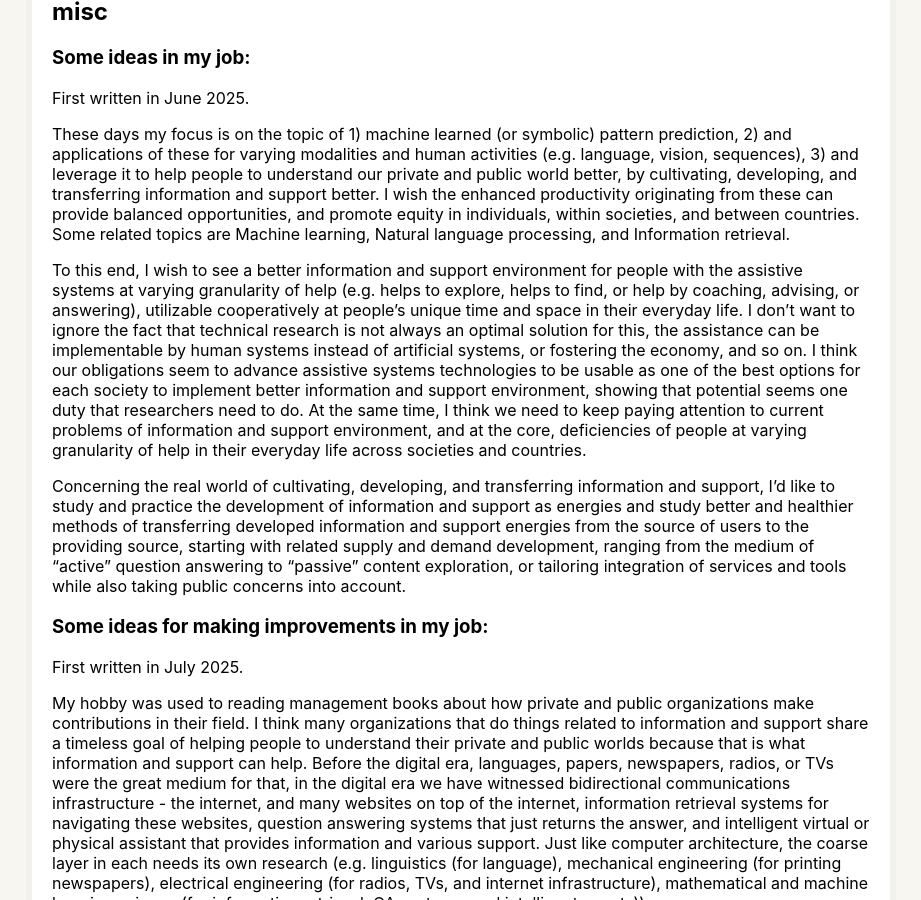
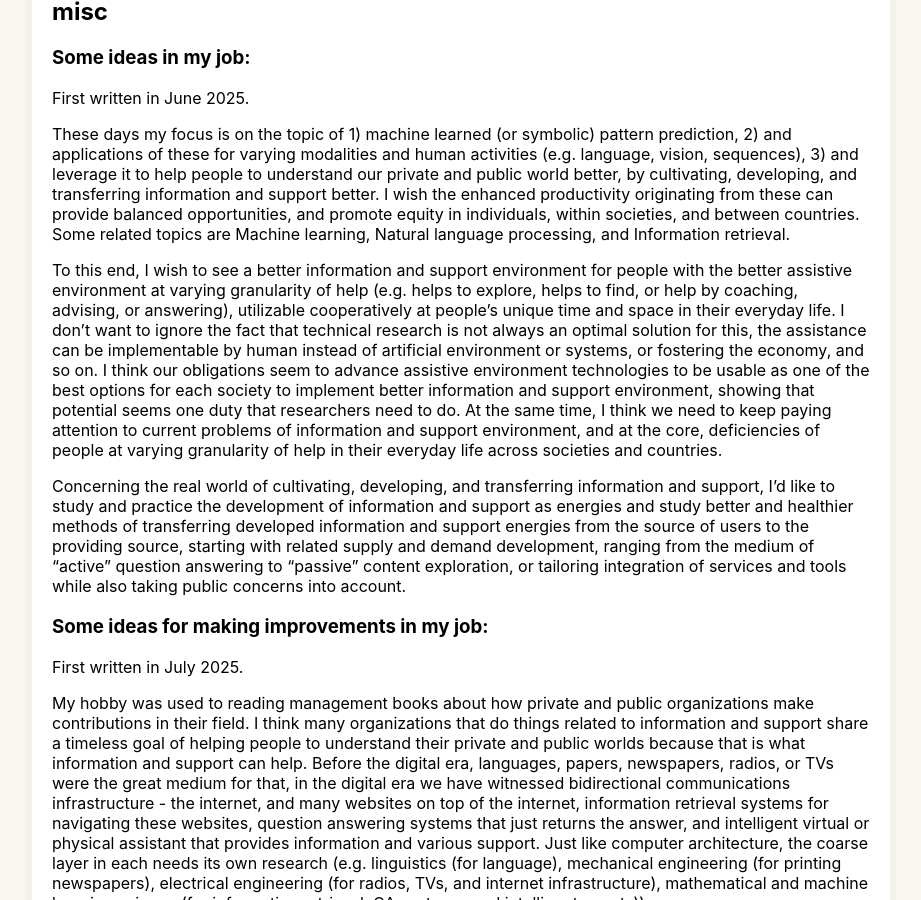
Before and after one commit to hiun/hiun.github.io, a Jekyll site: the page built from index.md, in a window 1280 px wide and 900 px high, scrolled down 1285 px. Shown: the whole window, without its empty margins (179-1100 px from the left). Built offline with Jekyll 4.4.1, drawn with Linux system fonts in a browser that asks for light colours.

Commit message:
Update index.md

```diff
--- a/index.md
+++ b/index.md
@@ -43,7 +43,7 @@ First written in June 2025.
 
 {{ focus_area }}
 
-To this end, I wish to see a better information and support environment for people with the assistive systems at varying granularity of help (e.g. helps to explore, helps to find, or help by coaching, advising, or answering), utilizable cooperatively at people's unique time and space in their everyday life. I don't want to ignore the fact that technical research is not always an optimal solution for this, the assistance can be implementable by human systems instead of artificial systems, or fostering the economy, and so on. I think our obligations seem to advance assistive systems technologies to be usable as one of the best options for each society to implement better information and support environment, showing that potential seems one duty that researchers need to do. At the same time, I think we need to keep paying attention to current problems of information and support environment, and at the core, deficiencies of people at varying granularity of help in their everyday life across societies and countries.
+To this end, I wish to see a better information and support environment for people with the better assistive environment at varying granularity of help (e.g. helps to explore, helps to find, or help by coaching, advising, or answering), utilizable cooperatively at people's unique time and space in their everyday life. I don't want to ignore the fact that technical research is not always an optimal solution for this, the assistance can be implementable by human instead of artificial environment or systems, or fostering the economy, and so on. I think our obligations seem to advance assistive environment technologies to be usable as one of the best options for each society to implement better information and support environment, showing that potential seems one duty that researchers need to do. At the same time, I think we need to keep paying attention to current problems of information and support environment, and at the core, deficiencies of people at varying granularity of help in their everyday life across societies and countries.
 
 Concerning the real world of cultivating, developing, and transferring information and support, I'd like to study and practice the development of information and support as energies and study better and healthier methods of transferring developed information and support energies from the source of users to the providing source, starting with related supply and demand development, ranging from the medium of "active" question answering to "passive" content exploration, or tailoring integration of services and tools while also taking public concerns into account.
 
```
